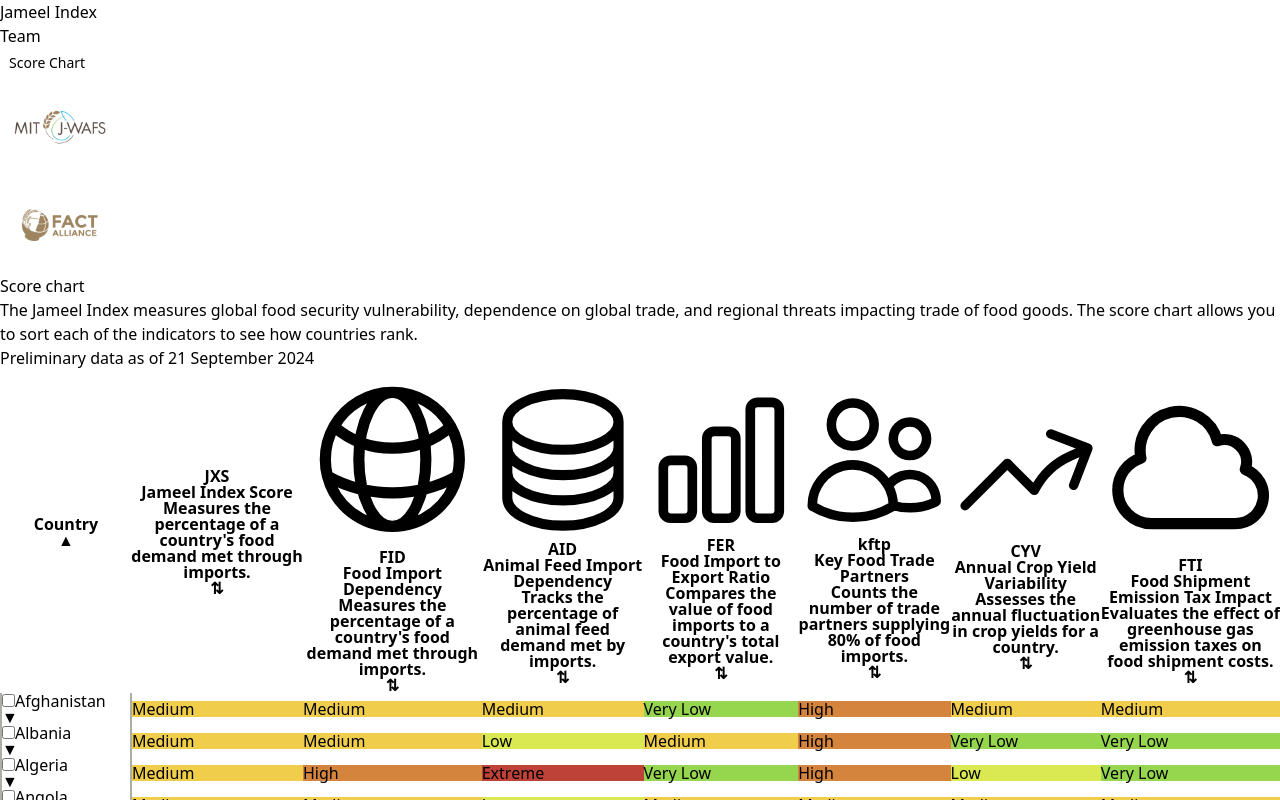
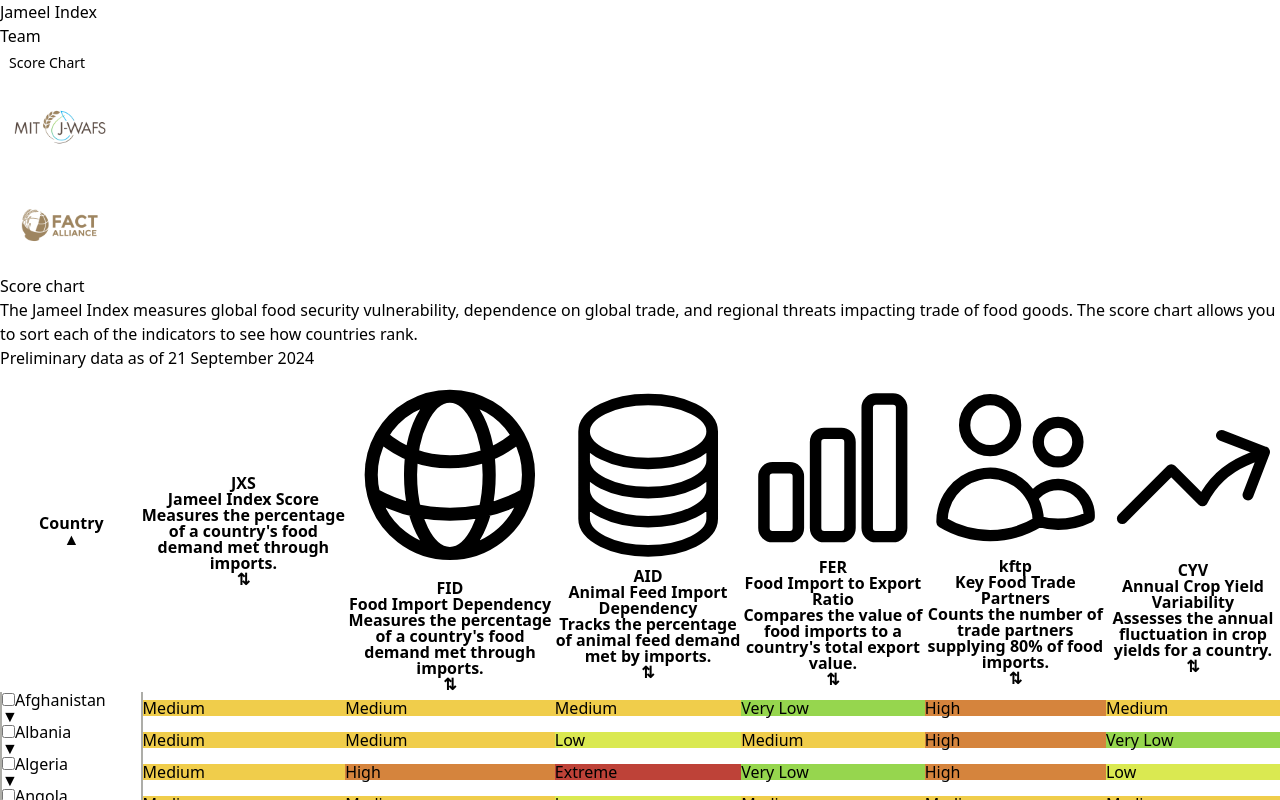
Before and after one commit to CJengineering/amphora-front, a Next.js app: page /score-chart in a window 1280 px wide. Shown: the top 800 px of the page. Built offline with nearby package versions, Linux system fonts and the light colour scheme.

Commit message:
FIT removed

```diff
--- a/app/lib/mappers/mapperRawToCalculatedCountries.ts
+++ b/app/lib/mappers/mapperRawToCalculatedCountries.ts
@@ -15,7 +15,7 @@
     let climatePolicy = new Decimal(country.climatePolicy);
 
     // Calculate total sum using Decimal.js for precision
-    let totalSum = foodIm.plus(feedIm).plus(forExch).plus(supplyRoboost).plus(climatePolicy).plus(supplyReliability);
+    let totalSum = foodIm.plus(feedIm).plus(forExch).plus(supplyRoboost).plus(supplyReliability);
 
     // Check if the total sum equals 21 and modify it if necessary
     if (totalSum.equals(21)) {
--- a/components/custom/TableIndexV2.tsx
+++ b/components/custom/TableIndexV2.tsx
@@ -81,8 +81,8 @@
     "food Im" ||
     "forExch" ||
     "supplyReliab" ||
-    "supplyRoboost" ||
-    "climatePolicy"
+    "supplyRoboost"
+
   ) {
     return "hidden ";
   }
@@ -218,28 +218,28 @@
       </div>
     ),
   }),
-  columnHelper.accessor("climatePolicy", {
-    header: () => (
-      <div className="relative flex items-center  uppercase font-mono space-x-2 group w-24">
-        <CloudIcon className="h-4" />
-        <span> FTI</span>
-        <div className="absolute z-20 top-[-70px] font-normal left-0 w-[300px] hidden group-hover:block p-2 bg-gray-100 text-sm border rounded-md shadow-md normal-case">
-          <p className="normal-case font-semibold">
-            Food Shipment Emission Tax Impact
-          </p>
-          <p className="text-xs normal-case">
-            Evaluates the effect of greenhouse gas emission taxes on food
-            shipment costs.
-          </p>
-        </div>
-      </div>
-    ),
-    cell: (info) => (
-      <div className={`${getBgColor(info.getValue())} p-4`}>
-        {getRiskLevel(info.getValue())}
-      </div>
-    ),
-  }),
+  // columnHelper.accessor("climatePolicy", {
+  //   header: () => (
+  //     <div className="relative flex items-center  uppercase font-mono space-x-2 group w-24">
+  //       <CloudIcon className="h-4" />
+  //       <span> FTI</span>
+  //       <div className="absolute z-20 top-[-70px] font-normal left-0 w-[300px] hidden group-hover:block p-2 bg-gray-100 text-sm border rounded-md shadow-md normal-case">
+  //         <p className="normal-case font-semibold">
+  //           Food Shipment Emission Tax Impact
+  //         </p>
+  //         <p className="text-xs normal-case">
+  //           Evaluates the effect of greenhouse gas emission taxes on food
+  //           shipment costs.
+  //         </p>
+  //       </div>
+  //     </div>
+  //   ),
+  //   cell: (info) => (
+  //     <div className={`${getBgColor(info.getValue())} p-4`}>
+  //       {getRiskLevel(info.getValue())}
+  //     </div>
+  //   ),
+  // }),
 ];
 
 export default function TableIndexV2() {
@@ -515,11 +515,7 @@
                           value: getRiskLevel(row.original.supplyRoboost),
                           bgColor: getBgColor(row.original.supplyRoboost),
                         },
-                        {
-                          header: "Food Shipment Emission Tax Impact",
-                          value: getRiskLevel(row.original.climatePolicy),
-                          bgColor: getBgColor(row.original.climatePolicy),
-                        },
+
                       ].map((item, index) => (
                         <div className="flex border w-full" key={index}>
                           <div className="flex items-center w-2/3 pl-2 h-12">
```
